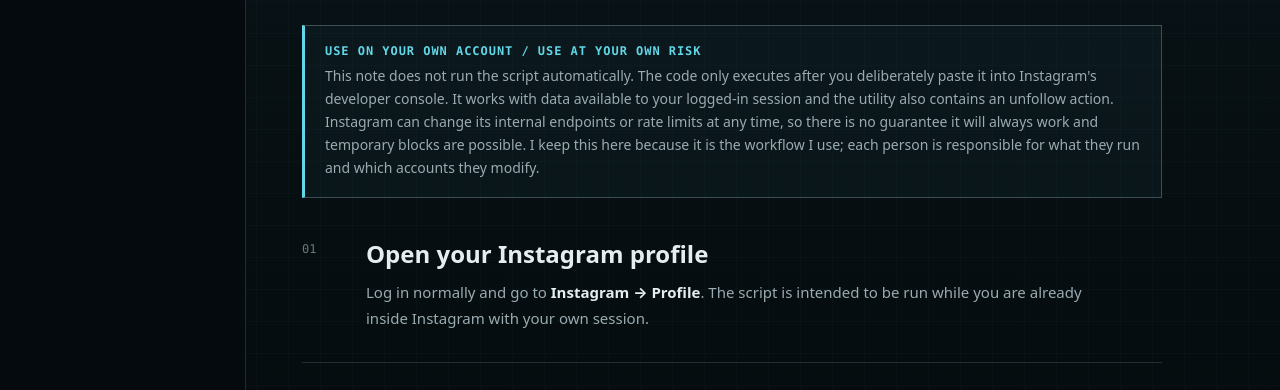
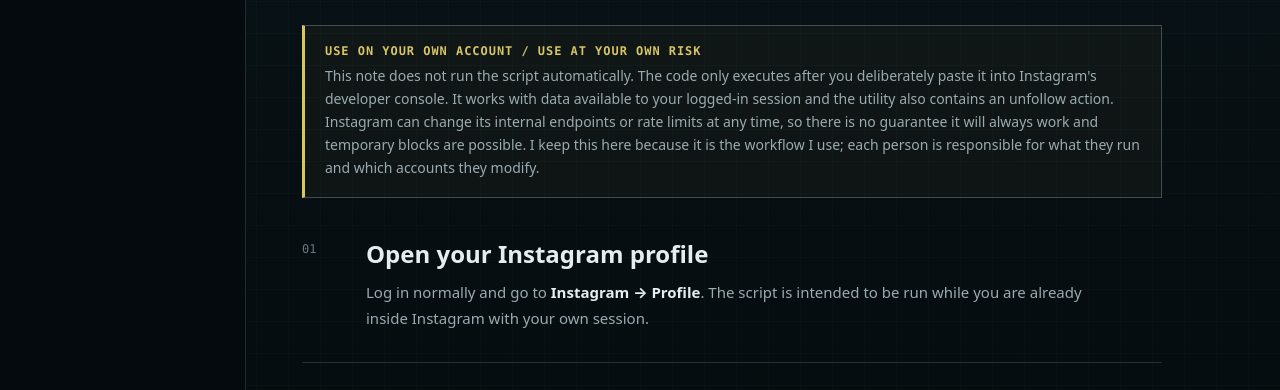
Before and after one commit to wzzzodiac/wzzzodiac.github.io, a plain HTML site: page notes/instagram-follower-filtering.html in a window 1280 px wide. Shown: the part 351-741 px from the top of the page. Drawn offline with Linux system fonts and the light colour scheme.

```diff
--- a/notes/instagram-follower-filtering.html
+++ b/notes/instagram-follower-filtering.html
@@ -8,6 +8,7 @@
   <meta name="description" content="Personal field note for running the Instagram follower filtering utility from the browser console.">
   <link rel="icon" type="image/png" href="https://avatars.githubusercontent.com/u/46037018?v=4">
   <link rel="stylesheet" href="../style.css?v=0.52">
+  <link rel="stylesheet" href="notes-extra.css?v=0.52">
 </head>
 <body>
   <aside class="sidebar" aria-label="Main navigation">
```
